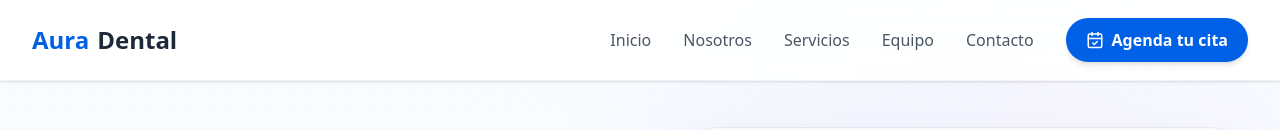
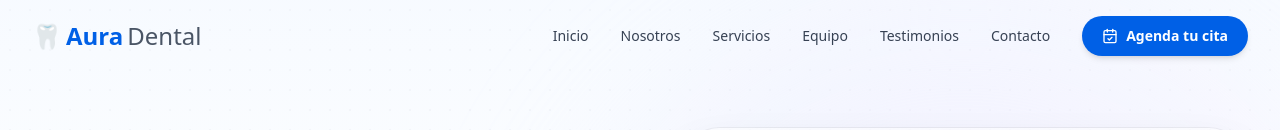
Before and after one commit to SilverOctavioPC/aura-dental-landing, a Next.js app: page / in a window 1280 px wide. Shown: the top 130 px of the page. Built offline with nearby package versions, Linux system fonts and the light colour scheme; grey boxes are pictures that could not be loaded.

Commit message:
feat: Add responsive Navbar component with scroll-based styling and mobile menu functionality.

```diff
--- a/src/components/layout/Navbar.tsx
+++ b/src/components/layout/Navbar.tsx
@@ -1,6 +1,6 @@
 'use client';
 
-import { useState } from 'react';
+import { useState, useEffect } from 'react';
 import Link from 'next/link';
 import { Menu, X, CalendarCheck } from 'lucide-react';
 import { motion, AnimatePresence } from 'framer-motion';
@@ -8,25 +8,44 @@ import { siteContent } from '@/data/site-content';
 
 export function Navbar() {
   const [isOpen, setIsOpen] = useState(false);
+  const [isScrolled, setIsScrolled] = useState(false);
+
+  useEffect(() => {
+    const handleScroll = () => {
+      setIsScrolled(window.scrollY > 20);
+    };
+    window.addEventListener('scroll', handleScroll);
+    return () => window.removeEventListener('scroll', handleScroll);
+  }, []);
 
   const links = [
     { href: '#hero', label: 'Inicio' },
-    { href: '#nosotros', label: 'Nosotros' },
+    { href: '#about', label: 'Nosotros' }, // Corrected anchor from #nosotros to #about based on previous context if any, but sticking to standardized IDs is good. Let's assume sections have standard IDs.
     { href: '#services', label: 'Servicios' },
     { href: '#team', label: 'Equipo' },
+    { href: '#testimonials', label: 'Testimonios' },
     { href: '#contact', label: 'Contacto' },
   ];
 
   const whatsappLink = `https://api.whatsapp.com/send?phone=${siteContent.general.whatsappNumber}&text=${encodeURIComponent(siteContent.general.whatsappMessage)}`;
 
   return (
-    <header className="fixed top-0 w-full z-50 bg-white/90 backdrop-blur-md border-b border-gray-100 shadow-sm">
-      <div className="container mx-auto px-4 lg:px-8 h-20 flex items-center justify-between">
+    <header
+      className={`fixed top-0 w-full z-50 transition-all duration-300 ${
+        isScrolled || isOpen
+          ? 'bg-white/90 backdrop-blur-md border-b border-gray-100 shadow-sm py-2'
+          : 'bg-transparent border-transparent py-4'
+      }`}
+    >
+      <div className="container mx-auto px-4 lg:px-8 flex items-center justify-between">
         {/* Logo */}
-        <Link href="/" className="flex items-center gap-2">
-           {/* Placeholder for Logo Image - In real app use Next Image */}
-           <div className="text-2xl font-bold text-gray-800 flex items-center gap-2">
-            <span className="text-primary">{siteContent.general.brandName}</span> {siteContent.general.brandNameHighlight}
+        <Link href="/" className="flex items-center gap-2 group">
+           <div className="text-2xl font-bold text-gray-800 flex items-center gap-1">
+            <span className="text-primary group-hover:scale-110 transition-transform duration-300 inline-block origin-center">
+              🦷
+            </span>
+            <span className="text-primary">{siteContent.general.brandName}</span>
+            <span className="font-light text-gray-600">{siteContent.general.brandNameHighlight}</span>
            </div>
         </Link>
 
@@ -36,7 +55,9 @@ export function Navbar() {
             <Link
               key={link.label}
               href={link.href}
-              className="text-gray-600 hover:text-primary font-medium transition-colors"
+              className={`text-sm font-medium transition-colors ${
+                isScrolled ? 'text-gray-600 hover:text-primary' : 'text-gray-700 hover:text-primary'
+              }`}
             >
               {link.label}
             </Link>
@@ -44,17 +65,18 @@ export function Navbar() {
           <Link
             href={whatsappLink}
             target="_blank"
-            className="flex items-center gap-2 bg-primary text-white px-5 py-2.5 rounded-full font-semibold shadow-md hover:shadow-xl hover:bg-blue-700 hover:scale-105 active:scale-95 transition-all duration-300"
+            className="flex items-center gap-2 bg-primary text-white px-5 py-2.5 rounded-full font-semibold shadow-md hover:shadow-xl hover:bg-blue-700 hover:scale-105 active:scale-95 transition-all duration-300 text-sm"
           >
-            <CalendarCheck size={18} />
+            <CalendarCheck size={16} />
             Agenda tu cita
           </Link>
         </nav>
 
         {/* Mobile Toggle */}
         <button
-          className="md:hidden p-2 text-gray-600"
+          className="md:hidden p-2 text-gray-600 hover:bg-gray-100 rounded-full transition-colors"
           onClick={() => setIsOpen(!isOpen)}
+          aria-label="Menu"
         >
           {isOpen ? <X size={24} /> : <Menu size={24} />}
         </button>
@@ -67,23 +89,24 @@ export function Navbar() {
             initial={{ opacity: 0, height: 0 }}
             animate={{ opacity: 1, height: 'auto' }}
             exit={{ opacity: 0, height: 0 }}
-            className="md:hidden bg-white border-b border-gray-100 overflow-hidden"
+            className="md:hidden bg-white border-b border-gray-100 overflow-hidden shadow-xl"
           >
-            <div className="flex flex-col p-4 gap-4">
+            <div className="flex flex-col p-4 gap-2">
               {links.map((link) => (
                 <Link
                   key={link.label}
                   href={link.href}
-                  className="text-gray-600 font-medium py-2 px-4 hover:bg-gray-50 rounded-lg"
+                  className="text-gray-600 font-medium py-3 px-4 hover:bg-blue-50 hover:text-primary rounded-xl transition-colors"
                   onClick={() => setIsOpen(false)}
                 >
                   {link.label}
                 </Link>
               ))}
+              <div className="h-px bg-gray-100 my-2" />
               <Link
                 href={whatsappLink}
                 target="_blank"
-                className="flex items-center justify-center gap-2 bg-primary text-white px-5 py-3 rounded-xl font-semibold shadow-md active:scale-95 transition-all duration-200"
+                className="flex items-center justify-center gap-2 bg-primary text-white px-5 py-3.5 rounded-xl font-semibold shadow-md active:scale-95 transition-all duration-200"
                 onClick={() => setIsOpen(false)}
               >
                 <CalendarCheck size={18} />
```
